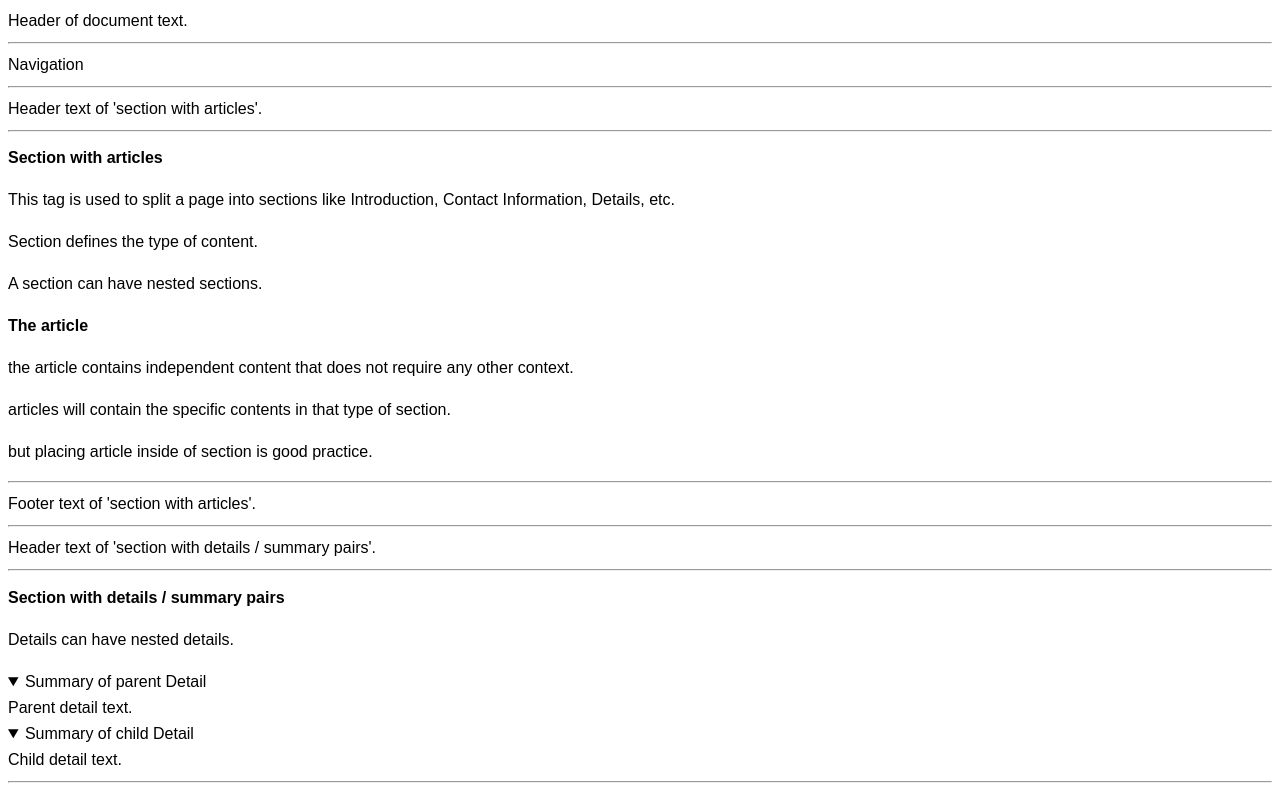
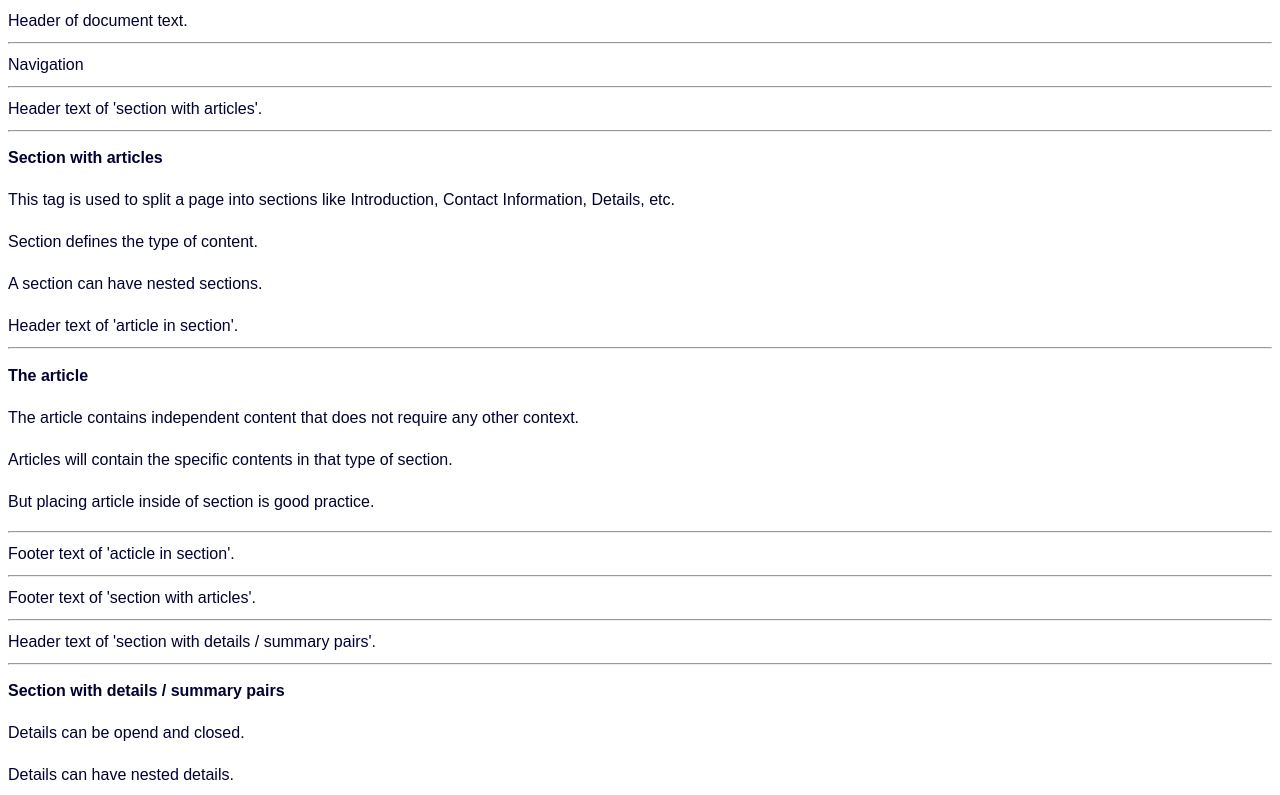
Before and after one commit to roebi/01-01-vanilla-HTML5-starter-page, a plain HTML site: page index.html in a window 1280 px wide. Shown: the top 795 px of the page. Drawn offline with Linux system fonts and the light colour scheme.

Commit message:
add <meta name="lang" content="en-US">, add more comments and links, v with header and footer

```diff
--- a/index.html
+++ b/index.html
@@ -3,9 +3,10 @@
 
 <head>
   <!-- viewport to make your website look good on all devices -->
+  <!-- https://developer.mozilla.org/en-US/docs/Web/HTML/Viewport_meta_tag -->
   <meta name="viewport" content="width=device-width, initial-scale=1.0">
   <!-- meta charset="utf-8" -->
-  <meta lang="en-US">
+  <meta name="lang" content="en-US">
   <!-- for search engines -->
   <meta name="keywords" content="HTML5 Template Page">
   <meta name="description" content="HTML5 Template with almost empty CSS and JavaScript Nodes">
@@ -19,10 +20,11 @@
       line-height: 1.625;
       /* default line-height is about 110% to 120% */
       /* 26px = 1.625 * font-size 16px */
-      /* color: "#333300"; */
-      /* https://color-hex.org/color/333300 contains mainly RED color. */
-      color: "#000033";
+      /* https://developer.mozilla.org/en-US/docs/Web/CSS/CSS_colors/Applying_color */
+      /* https://www.w3schools.com/colors/colors_names.asp */
+      color: #000033;
       /* https://color-hex.org/color/000033 contains mainly BLUE color. */
+      /* https://developer.mozilla.org/en-US/docs/Web/CSS/Layout_cookbook */
     }
   </style>
   <script>
@@ -34,18 +36,28 @@
 
 <body>
 
+  <!--main structure use of common HTML5 elements -->
+  <!-- https://developer.mozilla.org/en-US/docs/Web/HTML -->
+  <!-- https://www.w3schools.com/html/html_layout.asp -->
+  <!-- https://www.w3schools.com/html/html5_semantic_elements.asp -->
+  <!-- https://developer.mozilla.org/en-US/docs/Web/HTML/Content_categories -->
+  <!-- Beginner Tip for layout your page: -->
+  <!-- use -->
+  <!-- do NOT using tables for layout -->
+  <!-- HTML tables should be used for tabular data — this is what they are designed for. -->
+  <!-- see -->
+  <!-- https://developer.mozilla.org/en-US/docs/Learn/HTML/Tables/Basics#when_should_you_not_use_html_tables -->
+
   <header>
     <!-- header of document -->
     Header of document text.
     <hr>
-    </hr>
   </header>
 
   <nav>
     <!-- Navigation often links -->
     Navigation
     <hr>
-    </hr>
   </nav>
 
   <main>
@@ -57,42 +69,49 @@
         <!-- header of section -->
         Header text of 'section with articles'.
         <hr>
-        </hr>
       </header>
       <h2>Section with articles</h2>
       <p>This tag is used to split a page into sections like Introduction, Contact Information, Details, etc.</p>
       <p>Section defines the type of content.</p>
       <p>A section can have nested sections.</p>
       <article>
+        <header>
+          <!-- header of article -->
+          Header text of 'article in section'.
+          <hr>
+        </header>
         <h2>The article</h2>
-        <p>the article contains independent content that does not require any other context.</p>
-        <p>articles will contain the specific contents in that type of section.</p>
-        <p>but placing article inside of section is good practice.</p>
+        <p>The article contains independent content that does not require any other context.</p>
+        <p>Articles will contain the specific contents in that type of section.</p>
+        <p>But placing article inside of section is good practice.</p>
+        <footer>
+          <!-- footer of article -->
+          <hr>
+          Footer text of 'acticle in section'.
+        </footer>
       </article>
       <footer>
         <!-- footer of section -->
         <hr>
-        </hr>
         Footer text of 'section with articles'.
       </footer>
     </section>
 
     <hr>
-    </hr>
 
     <section>
       <header>
         <!-- header of section -->
         Header text of 'section with details / summary pairs'.
         <hr>
-        </hr>
       </header>
       <h2>Section with details / summary pairs</h2>
+      <p>Details can be opend and closed.</p>
       <p>Details can have nested details.</p>
-      <details open="true">
+      <details open>
         <summary>Summary of parent Detail</summary>
         Parent detail text.
-        <details open="true">
+        <details open>
           <summary>Summary of child Detail</summary>
           Child detail text.
         </details>
@@ -100,27 +119,23 @@
       <footer>
         <!-- footer of section -->
         <hr>
-        </hr>
         Footer text of 'section with details / summary pairs'.
       </footer>
     </section>
 
     <hr>
-    </hr>
 
     <aside>
       <header>
         <!-- header of aside -->
         Header text of aside.
         <hr>
-        </hr>
       </header>
       <h2>Aside</h2>
       Aside text.
       <footer>
         <!-- footer of aside -->
         <hr>
-        </hr>
         Footer text of aside.
       </footer>
     </aside>
@@ -130,7 +145,6 @@
   <footer id="footerOfDocument">
     <!-- footer of document -->
     <hr>
-    </hr>
     Footer text of document.
     <script>
       // in footer of document add autor from header meta
```
